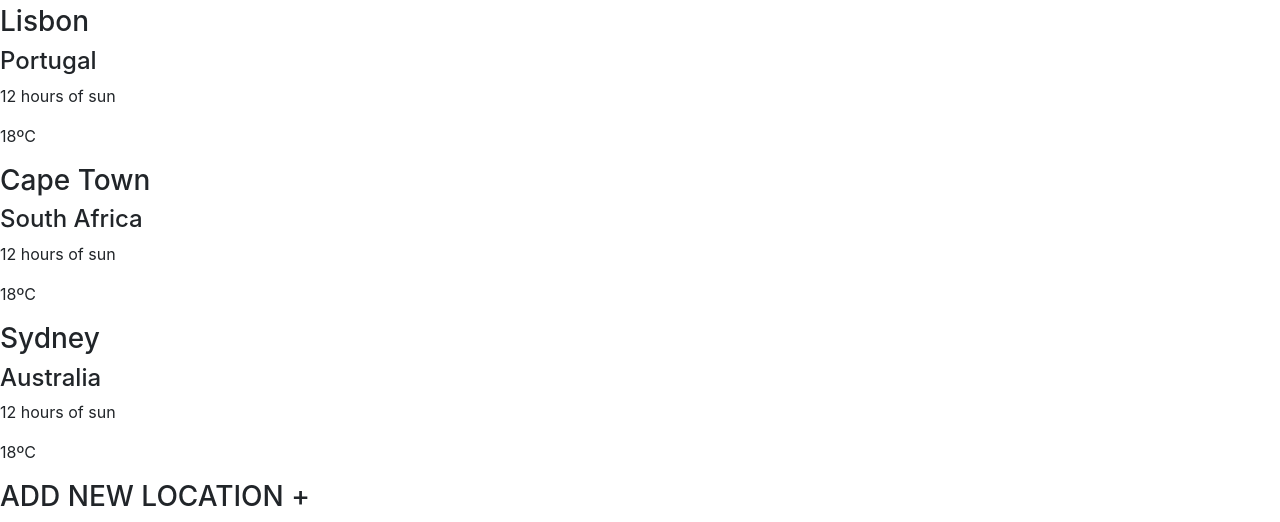
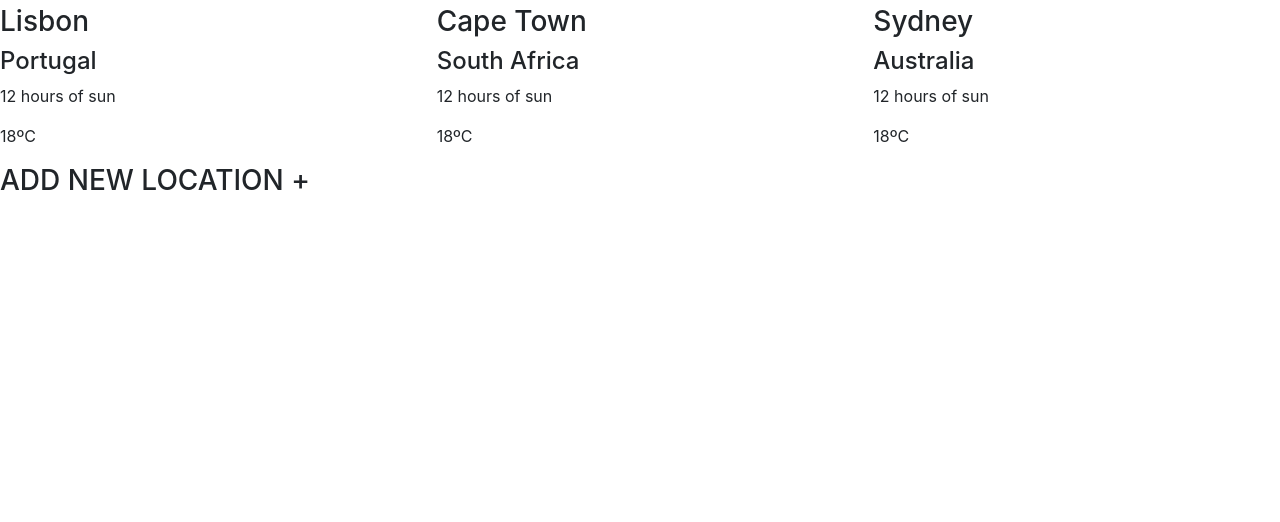
Before and after one commit to lizkoch/she-codes-plus, a plain HTML site: page FindTheSunshine.html in a window 1280 px wide. Shown: the part 421-943 px from the top of the page. After the commit the page ends 800 px from the top, so only its background shows below. Drawn offline with nearby package versions, Linux system fonts and the light colour scheme.

Commit message:
Put cities into grid

```diff
--- a/FindTheSunshine.html
+++ b/FindTheSunshine.html
@@ -31,33 +31,36 @@
       </div>
     </div>
 
-<div class="sunnyCities">
+
   <h2>Need Inspiration?</h2>
-  <div class="cityBox1">
+<div class="sunnyCities row">
+
+  <div class="cityBox1 col-sm-4">
     <h3>Lisbon</h3>
     <h4>Portugal</h4>
     <p>12 hours of sun</p>
     <img src="" class="imgBox">
     <p>18ºC</p>
   </div>
-  <div class="cityBox2">
+  <div class="cityBox2 col-sm-4">
     <h3>Cape Town</h3>
     <h4>South Africa</h4>
     <p>12 hours of sun</p>
     <img src="" class="imgBox">
     <p>18ºC</p>
   </div>
-  <div class="cityBox3">
+  <div class="cityBox3 col-sm-4">
     <h3>Sydney</h3>
     <h4>Australia</h4>
     <p>12 hours of sun</p>
     <img src="" class="imgBox">
     <p>18ºC</p>
   </div>
+</div>
   <div class="cityBox4">
     <h3>ADD NEW LOCATION +</h3>
   </div>
-</div>
+
     </ul>
   </body>
 </html>
```
